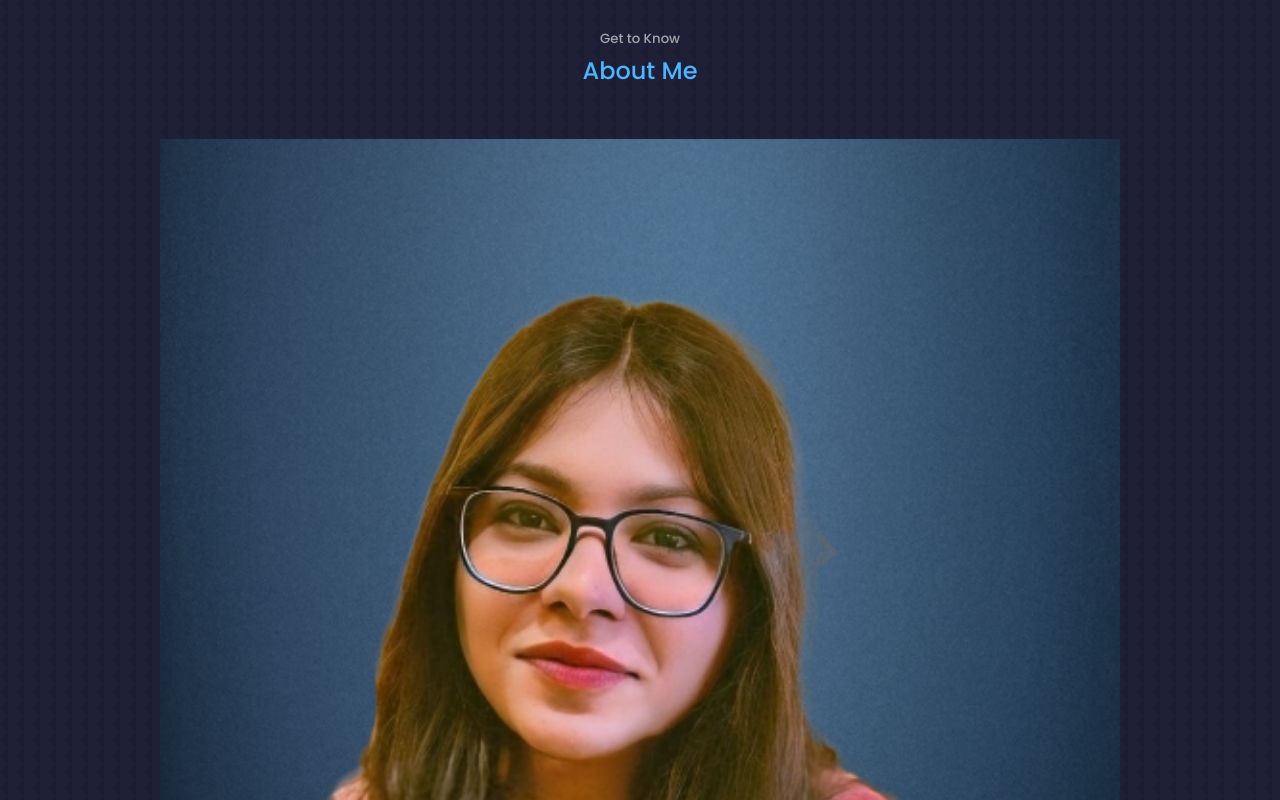
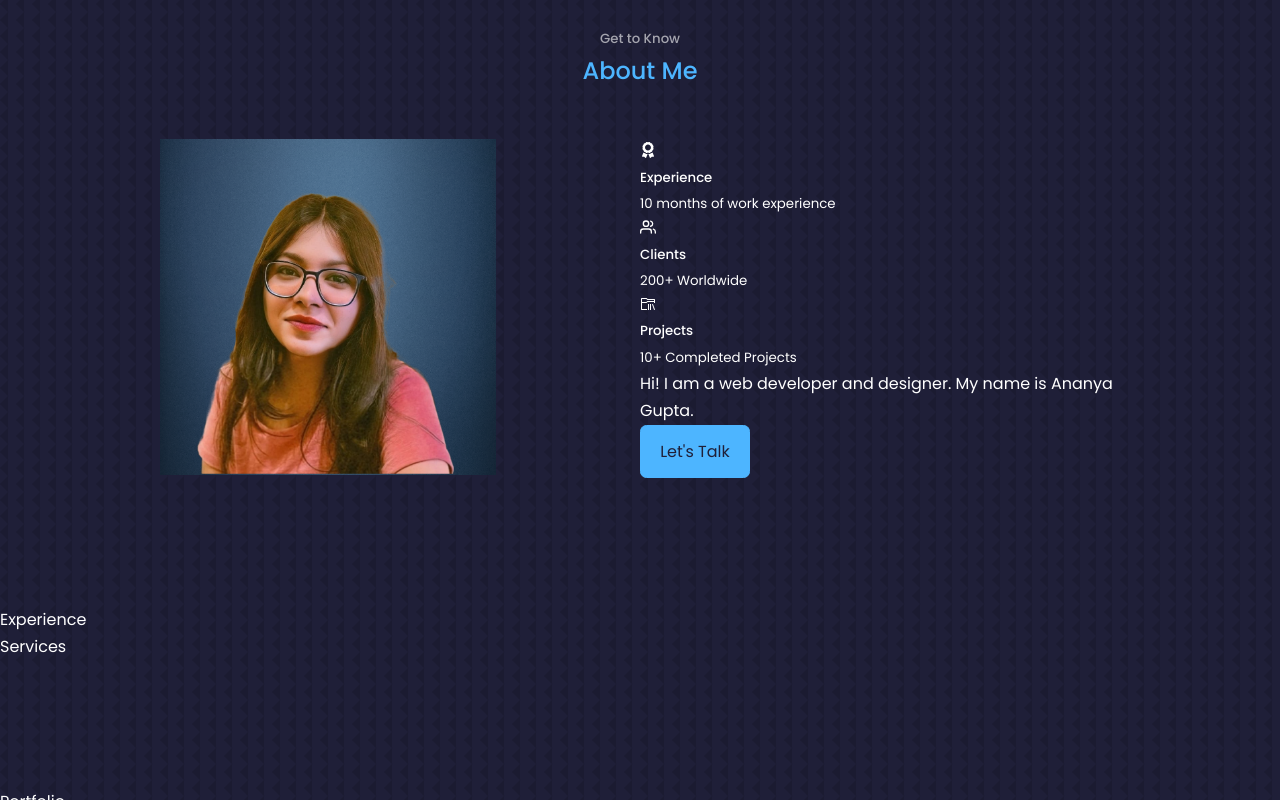
Before and after one commit to ananya-gta/my-portfolio-website, a React (Create React App) app: page / in a window 1280 px wide. Shown: the part 900-1700 px from the top of the page. Built offline with nearby package versions, Linux system fonts and the light colour scheme.

Commit message:
Done with About section, left with css

```diff
--- a/src/components/about/About.jsx
+++ b/src/components/about/About.jsx
@@ -1,7 +1,9 @@
 import React from 'react'
 import './about.css'
 import ME from '../../assests/aboutme.png'
-import {GrUserWorker} from 'react-icons/gr'
+import {FaAward} from 'react-icons/fa'
+import {FiUsers} from 'react-icons/fi'
+import {VscFolderLibrary} from 'react-icons/vsc'
 
 export const About = () => {
   return (
@@ -18,11 +20,32 @@ export const About = () => {
 
     <div className="about__content">
       <div className="about__cards">
+
         <article className="about__card">
+          <FaAward className='about__icon' />
           <h5>Experience</h5>
           <small>10 months of work experience</small>
         </article>
+
+        <article className="about__card">
+          <FiUsers className='about__icon' />
+          <h5>Clients</h5>
+          <small>200+ Worldwide</small>
+        </article>
+
+        <article className="about__card">
+          <VscFolderLibrary className='about__icon' />
+          <h5>Projects</h5>
+          <small>10+ Completed Projects</small>
+        </article>
+
       </div>
+
+      <p>
+        Hi! I am a web developer and designer. My name is Ananya Gupta.
+      </p>
+
+      <a href="#contact" className='btn btn-primary'>Let's Talk</a>
     </div>
    </div>
    </section>
--- a/src/components/about/about.css
+++ b/src/components/about/about.css
@@ -0,0 +1,5 @@
+.about__container {
+    display: grid;
+    grid-template-columns: 35% 50%;
+    gap: 15%;
+}
```
